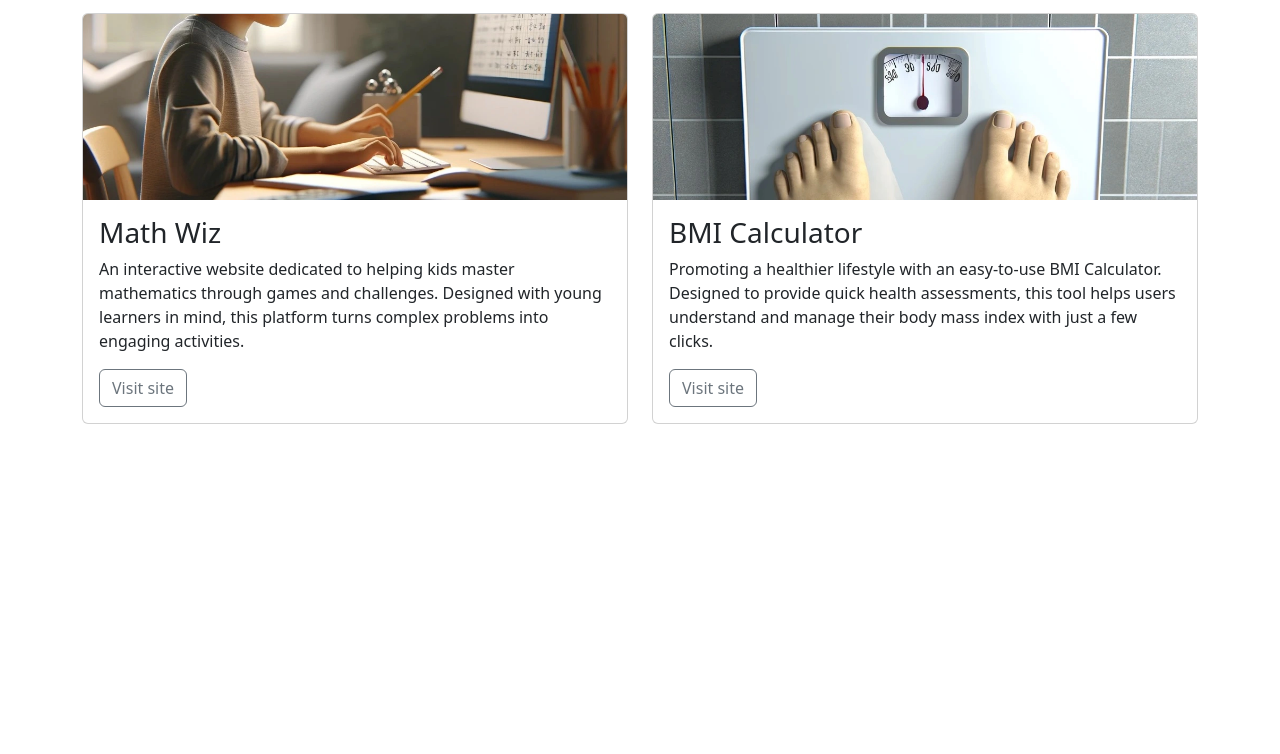
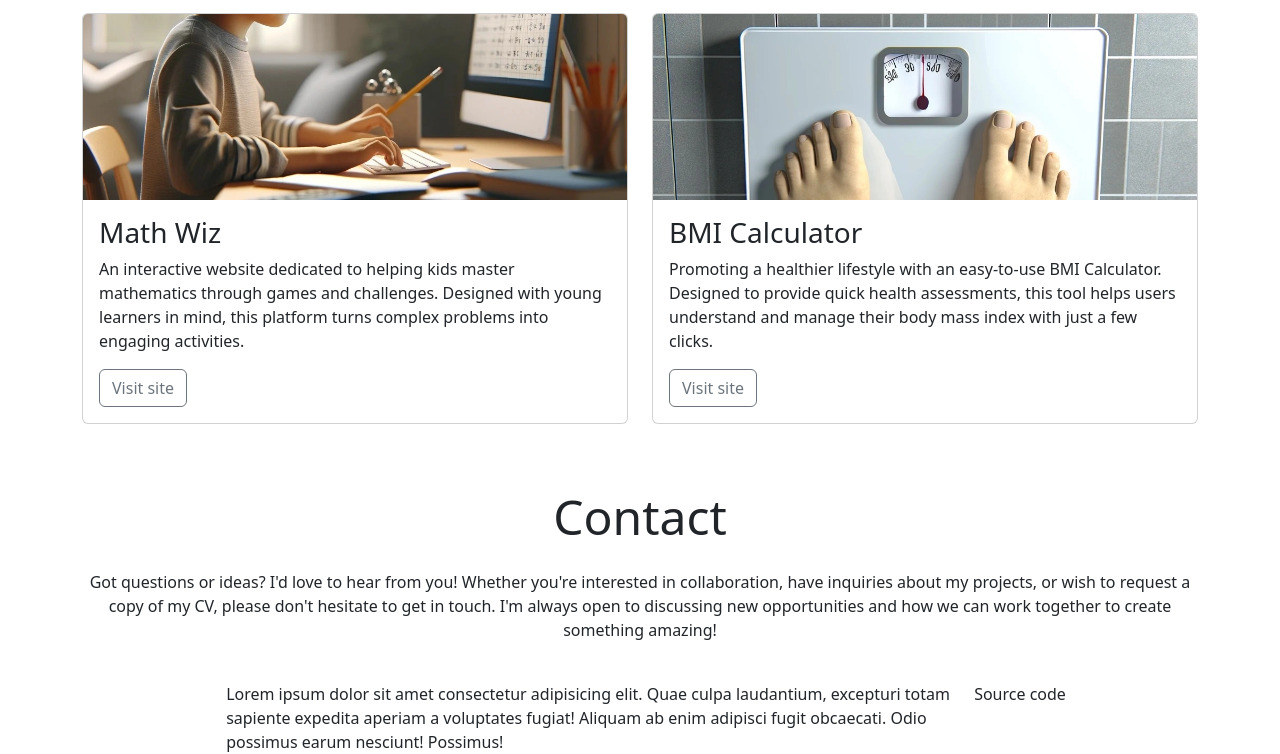
Before and after one commit to weakn1337/mei-wong, a plain HTML site: page index.html in a window 1280 px wide. Shown: the part 1411-2165 px from the top of the page. Before the commit the page ends 1875 px from the top, so only its background shows below. Drawn offline with nearby package versions, Linux system fonts and the light colour scheme.

Commit message:
setup contact section

```diff
--- a/index.html
+++ b/index.html
@@ -177,6 +177,22 @@
             </div>
         </section>
     </main>
+    <footer id="contact" class="container">
+      <div class="row justify-content-center">
+        <div class="col-12 text-center my-4">
+          <h2 class="display-5">Contact</h2>
+          <p class="mt-4">Got questions or ideas? I'd love to hear from you! Whether you're interested in collaboration, have inquiries about my projects, or wish to request a copy of my CV, please don't hesitate to get in touch. I'm always open to discussing new opportunities and how we can work together to create something amazing!
+          </p>
+          </div>
+          <div class="col-12 col-md-10 col-lg-8">Lorem ipsum dolor sit amet consectetur adipisicing elit. Quae culpa laudantium, excepturi totam sapiente expedita aperiam a voluptates fugiat! Aliquam ab enim adipisci fugit obcaecati. Odio possimus earum nesciunt! Possimus!</div>
+            Source code
+            </div>
+      </div>
+
+
+    </footer>
+
+
     <!-- Bootstrap JS Script-->
     <script src="https://cdn.jsdelivr.net/npm/bootstrap@5.3.3/dist/js/bootstrap.bundle.min.js"
         integrity="sha384-YvpcrYf0tY3lHB60NNkmXc5s9fDVZLESaAA55NDzOxhy9GkcIdslK1eN7N6jIeHz"
```
